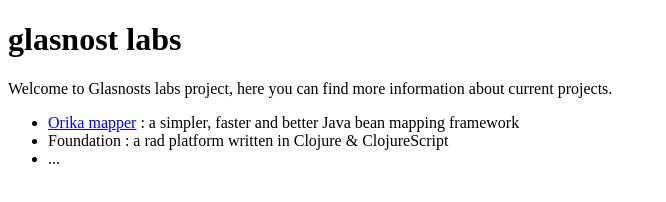
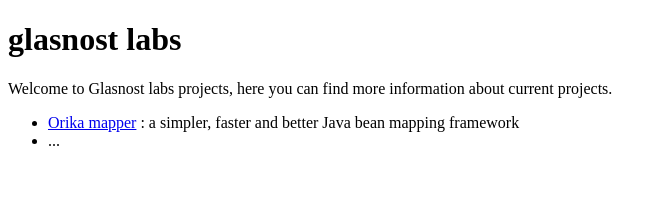
Before and after one commit to elaatifi/elaatifi.github.io, a plain HTML site: page index.html in a window 1280 px wide. Shown: the whole page, without its empty margins (0-666 px from the left). Drawn offline with Linux system fonts and the light colour scheme.

Commit message:
Update index.html

```diff
--- a/index.html
+++ b/index.html
@@ -10,10 +10,9 @@
 <body>
 	<h1>glasnost labs</h1>
 
-	<p>Welcome to Glasnosts labs project, here you can find more information about current projects.</p>
+	<p>Welcome to Glasnost labs projects, here you can find more information about current projects.</p>
         <ul>
 		<li><a href="http://github.com/orika-mapper/orika/">Orika mapper</a> : a simpler, faster and better Java bean mapping framework</li>
-		<li>Foundation   : a rad platform written in Clojure &amp; ClojureScript</li>
                 <li>...</li>
 
 	</ul>
```
